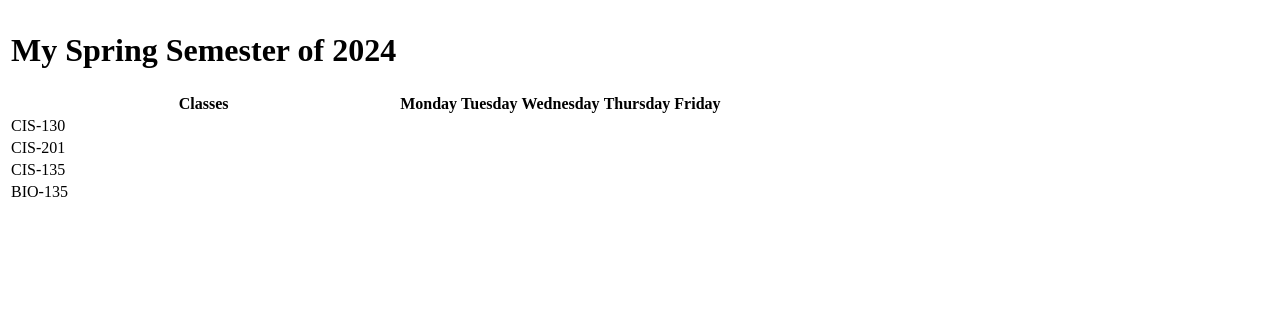
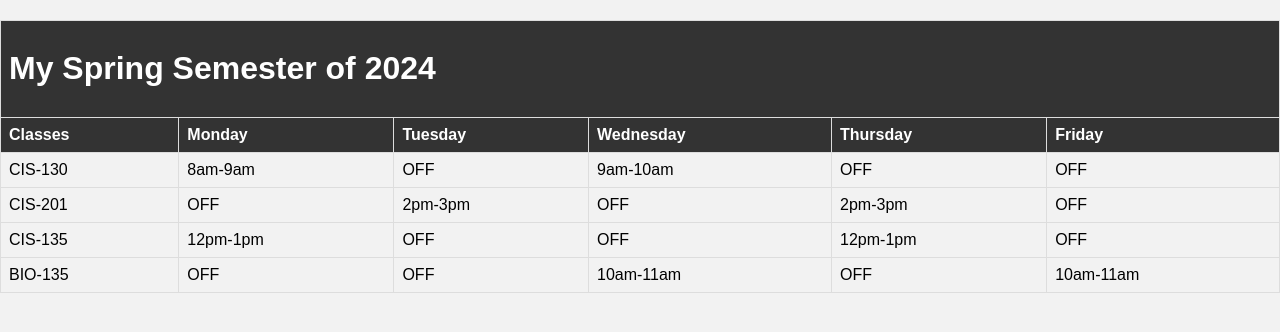
Before and after one commit to JosephWhisler/My-Schedule, a plain HTML site: page index.html in a window 1280 px wide. Drawn offline with Linux system fonts and the light colour scheme.

Commit message:
Styled table, at this point it still looks basic, but its structured well.

```diff
--- a/index.html
+++ b/index.html
@@ -4,12 +4,12 @@
     <meta charset="UTF-8">
     <meta name="viewport" content="width=device-width, initial-scale=1.0">
     <title>My Schedule</title>
-    <link rel="stylesheet" href="styles.css">
+    <link href="style.css" rel="stylesheet">
 </head>
 <body>
     <table>
         <tr>
-            <th><h1> My Spring Semester of 2024 </h1></th>
+            <th colspan="6"><h1> My Spring Semester of 2024 </h1></th>
         </tr>
         <tr>
             <th>Classes</th>
@@ -21,35 +21,35 @@
         </tr>
         <tr>
             <td>CIS-130</td>
-            <td></td>
-            <td></td>
-            <td></td>
-            <td></td>
-            <td></td>
+            <td>8am-9am</td>
+            <td>OFF</td>
+            <td>9am-10am</td>
+            <td>OFF</td>
+            <td>OFF</td>
         </tr>
         <tr>
             <td>CIS-201</td>
-            <td></td>
-            <td></td>
-            <td></td>
-            <td></td>
-            <td></td>
+            <td>OFF</td>
+            <td>2pm-3pm</td>
+            <td>OFF</td>
+            <td>2pm-3pm</td>
+            <td>OFF</td>
         </tr>
         <tr>
             <td>CIS-135</td>
-            <td></td>
-            <td></td>
-            <td></td>
-            <td></td>
-            <td></td>
+            <td>12pm-1pm</td>
+            <td>OFF</td>
+            <td>OFF</td>
+            <td>12pm-1pm</td>
+            <td>OFF</td>
         </tr>
         <tr>
             <td>BIO-135</td>
-            <td></td>
-            <td></td>
-            <td></td>
-            <td></td>
-            <td></td>
+            <td>OFF</td>
+            <td>OFF</td>
+            <td>10am-11am</td>
+            <td>OFF</td>
+            <td>10am-11am</td>
 
         </tr>
     </table>
--- a/style.css
+++ b/style.css
@@ -0,0 +1,35 @@
+body {
+    font-family: Arial, sans-serif;
+    margin: 0;
+    padding: 0;
+    background-color: #f2f2f2;
+}
+
+
+
+
+
+table {
+    width: 100%;
+    border-collapse: collapse;
+    margin-top: 20px;
+}
+
+th, td {
+    border: 1px solid #ddd;
+    padding: 8px;
+    text-align: left;
+}
+
+th {
+    background-color: #333;
+    color: #fff;
+}
+
+tr:nth-child(even) {
+    background-color: #f2f2f2;
+}
+
+td:hover {
+    background-color: #ddd;
+}
```
Also changed, not shown: academia.jpeg (added).
